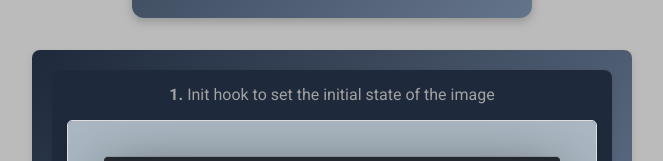
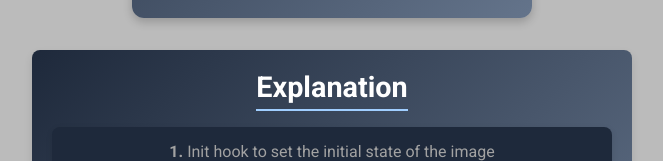
Before and after one commit to Espadv69/useState-Intermediate, a React (Vite) app in the folder ImageChangerButton/: page / in a window 1280 px wide. Shown: the part 449-610 px from the top of the page, without its empty margins (308-971 px from the left). Built offline with nearby package versions, Linux system fonts and the light colour scheme; the HTML template or start-up script is replaced by a standard one.

Commit message:
Add title to Explanation component for improved clarity

```diff
--- a/ImageChangerButton/src/components/Explanation/Explanation.jsx
+++ b/ImageChangerButton/src/components/Explanation/Explanation.jsx
@@ -4,6 +4,7 @@ import './Explanation.css'
 const Explanation = () => {
   return (
     <section className="explanation">
+      <h2 className="explanation__title">Explanation</h2>
       <ul className="ul__explanation">
         <LiExplanation
           stepNumber={1}
```
